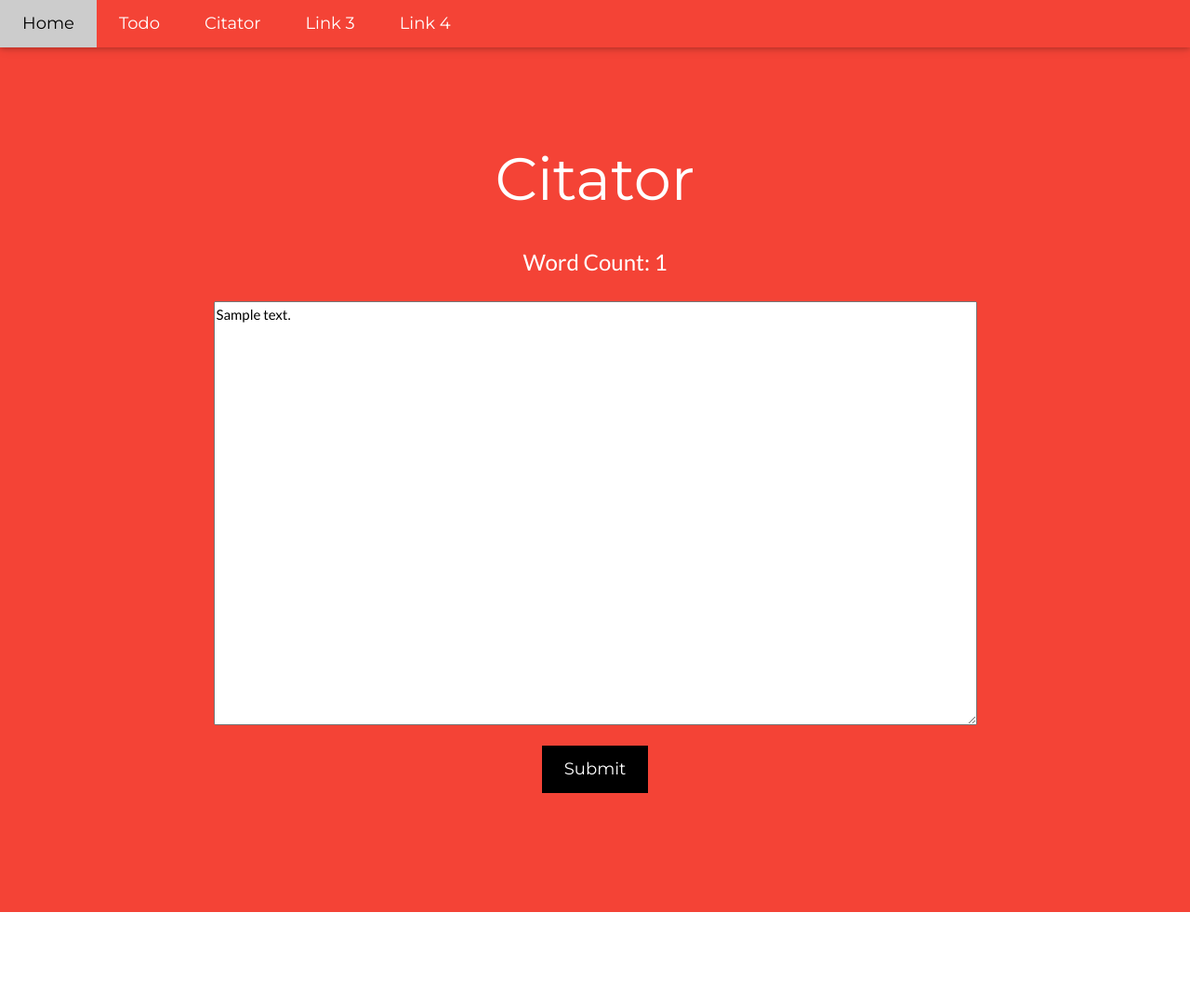
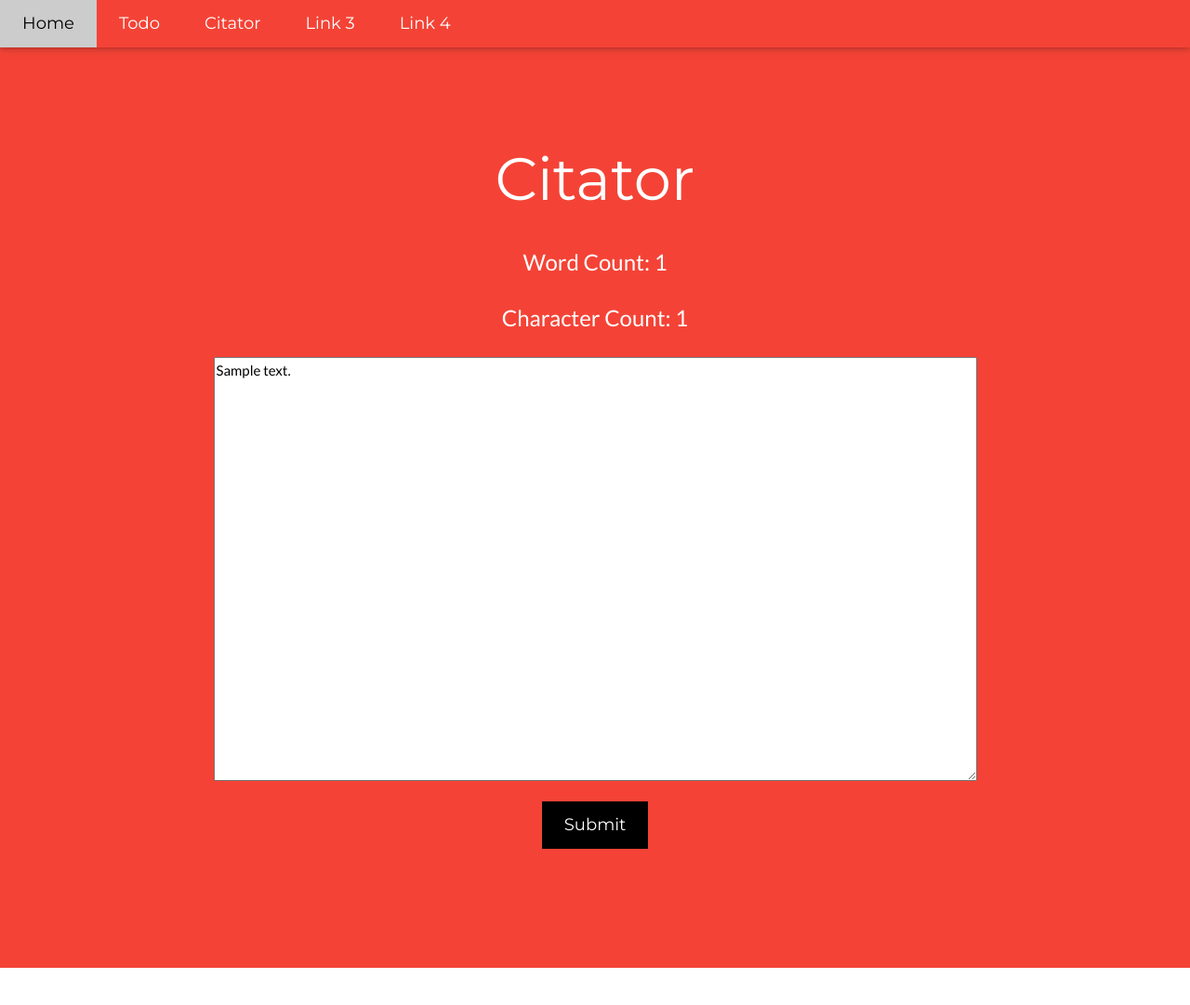
Before and after one commit to StephenXie/ProjectAlpha, a Django app: template templates/citator.html in a window 1280 px wide. Shown: the top 1081 px of the page at 93% size. Run offline with Django 3.2, Linux system fonts and the light colour scheme; the template is opened without the code that fills it: most values are stand-ins (such as "Sample title", 1, 10 or a date in 2020).

Commit message:
counter change

```diff
--- a/citator/script.py
+++ b/citator/script.py
@@ -2,6 +2,8 @@ def GetResult(n):
     return n.title()
 def GetWordCount(n):
     return len(n.split())
+def GetCharCount(n):
+    return str(len(n.replace(" ","")))+"/" + str(len(n))
 def twoSum(arr,target):
     hm = {}
     for i,n in enumerate(arr):
--- a/citator/views.py
+++ b/citator/views.py
@@ -2,7 +2,7 @@ from django.shortcuts import render
 from django.http import HttpResponse, HttpResponseRedirect
 from django.views import View
 from citator.forms import CitatorForm
-from citator.script import GetResult,GetWordCount
+from citator.script import GetResult,GetWordCount, GetCharCount
 def CitatorView(request):
     return render(request,'citator.html')
 
@@ -12,5 +12,5 @@ def CitatorPost(request):
         # content = list(map(int, content))
     except:
         return HttpResponse("Integer Value Needed")
-    args = {"content": GetResult(content), "count":GetWordCount(content)}
+    args = {"content": GetResult(content), "WordCount":GetWordCount(content), "CharCount":GetCharCount(content)}
     return render(request,'citator.html',args)
--- a/templates/citator.html
+++ b/templates/citator.html
@@ -35,7 +35,8 @@
 </div>
 <header class="w3-container w3-red w3-center" style="padding:128px 16px" >
     <h1 class="w3-margin w3-jumbo">Citator</h1>
-    <p class="w3-xlarge">Word Count: {{count}}</p>
+    <p class="w3-xlarge">Word Count: {{WordCount}}</p>
+    <p class="w3-xlarge">Character Count: {{CharCount}}</p>
     <form action="/citator/post" method = "post" style = "text-align:center;">
         {% csrf_token %}
       <textarea class="txtarea" value="" size="20" type="text" name="content" rows="20" cols = "100">{{content}}</textarea>
```
